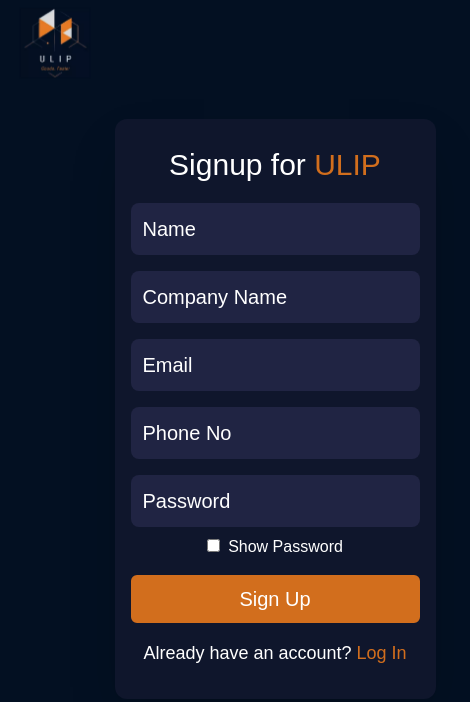
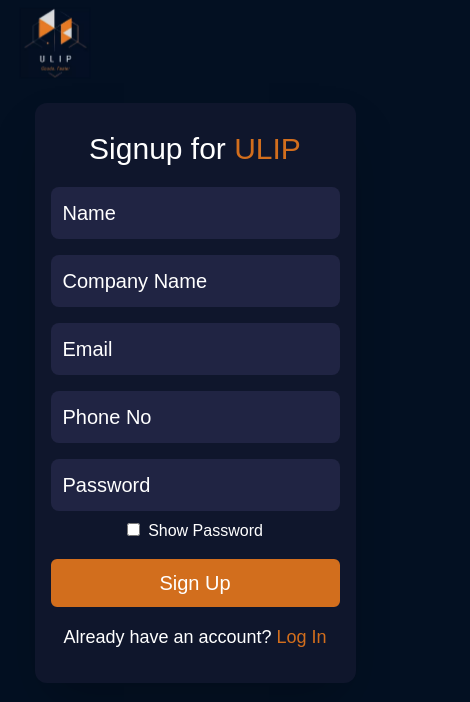
Before and after one commit to anwarsayyed80732/ULIP, a React (Vite) app: page /signup in a window 390 px wide. Shown: the top 702 px of the page, 470 px wide, since content can reach past the window. Built offline with nearby package versions, Linux system fonts and the light colour scheme; the HTML template or start-up script is replaced by a standard one; a web font is replaced by a local one.

Commit message:
Fix alignment issue in mobile view for signup and login

```diff
--- a/src/pages/Login.jsx
+++ b/src/pages/Login.jsx
@@ -73,7 +73,7 @@
   return (
     <>
       <Navbar />
-      <div className="w-screen h-[78vh] flex justify-evenly items-center m-20">
+      <div className="w-screen h-[78vh] flex justify-evenly items-center md:m-20">
         <img
           src={loginIcon}
           alt="Login"
@@ -81,7 +81,7 @@
           height={"400px"}
           className="hidden md:block"
         />
-        <div className="min-w-[25vw] bg-background-secondary mx-7 rounded-xl shadow-2xl">
+        <div className="min-w-[25vw] bg-background-secondary mx-7 rounded-xl shadow-2xl mt-32 md:mt-0">
           <div className="p-4 flex flex-col items-center justify-center">
             <h1 className="text-3xl m-3 mb-5 font-normal">
               Login to <span className="text-orange-primary">ULIP</span>
--- a/src/pages/Signup.jsx
+++ b/src/pages/Signup.jsx
@@ -104,7 +104,7 @@
   return (
     <>
       <Navbar />
-      <div className="w-screen h-[78vh] flex justify-evenly items-center m-20">
+      <div className="w-screen h-[78vh] flex justify-evenly items-center md:m-20">
         <img
           src={signupIcon}
           alt="Login"
@@ -113,7 +113,7 @@
           className="hidden md:block"
         />
 
-        <div className="min-w-[25vw] bg-background-secondary mx-7 rounded-xl shadow-2xl">
+        <div className="min-w-[25vw] bg-background-secondary mx-7 rounded-xl shadow-2xl mt-32 md:mt-0">
           <div className="p-4 flex flex-col items-center justify-center">
             <h1 className="text-3xl m-3 mb-5 font-normal">
               Signup for <span className="text-orange-primary">ULIP</span>
```
